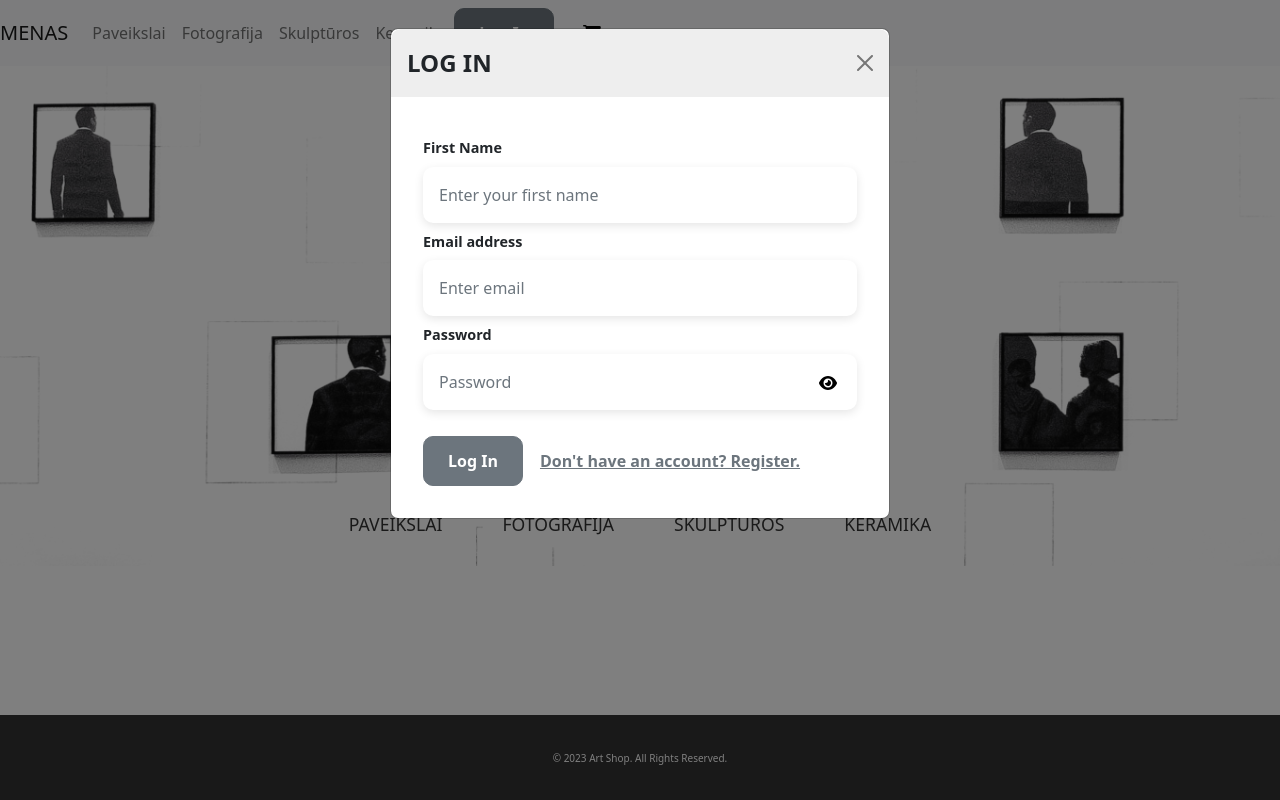
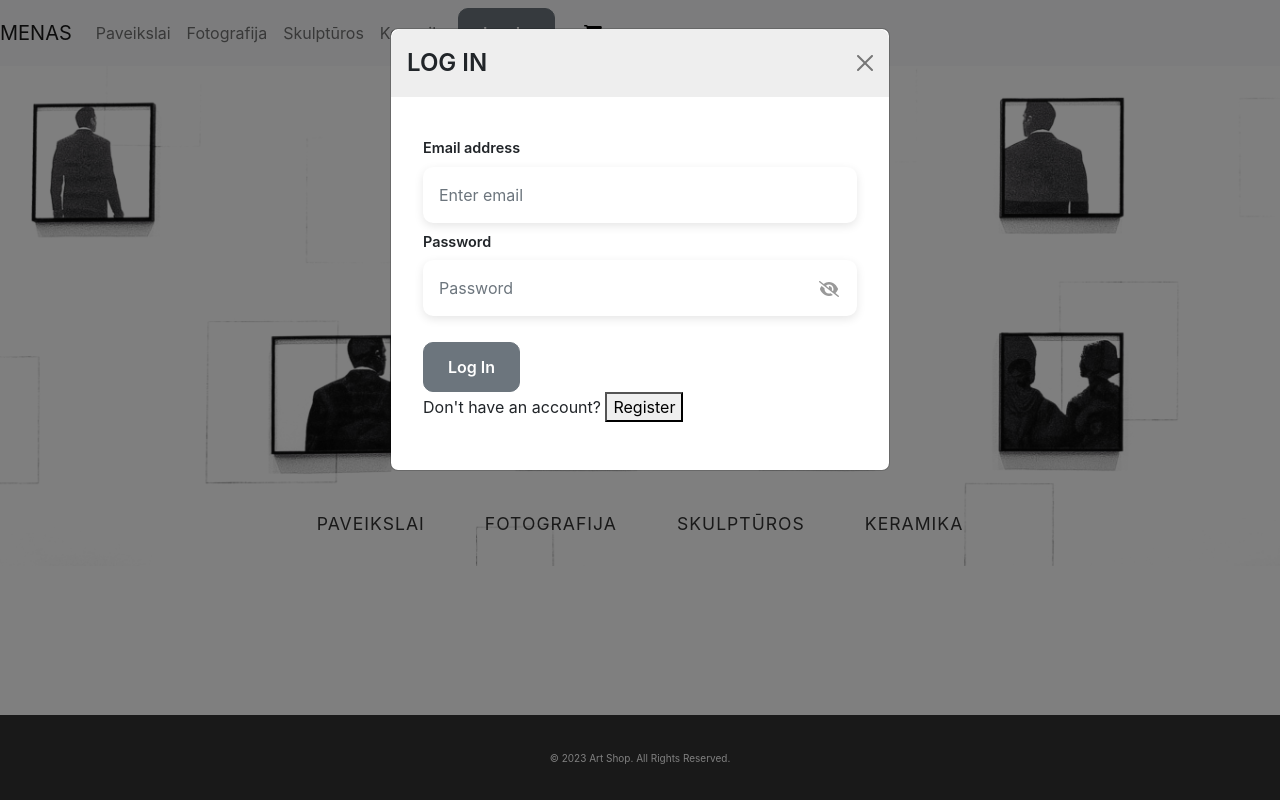
Before and after one commit to rokas058/React-Projektas, a React (Create React App) app: page / in a window 1280 px wide. Both pictures are taken after a click on the button "Log In". Built offline with nearby package versions, Linux system fonts and the light colour scheme.

Commit message:
login logout pasikeitimas

```diff
--- a/src/components/LoginModal.jsx
+++ b/src/components/LoginModal.jsx
@@ -16,12 +16,12 @@ function LoginModal(props) {
 
   const handleSwitchForm = () => {
     setShowRegister(!showRegister);
-  }
+  };
 
   const handleSubmit = async (e) => {
     e.preventDefault();
     try {
-      const response = await fetch('http://localhost:8080/registration', {
+      const response = await fetch('http://localhost:8080/login', {
         method: 'POST',
         headers: {
           'Content-Type': 'application/json'
@@ -30,23 +30,33 @@ function LoginModal(props) {
       });
       const data = await response.json();
       console.log(data);
-      // handle response data as needed
+      if (response.status === 200) {
+        props.onLogin(data.accessToken);
+        setFormData({
+          firstName: '',
+          lastName: '',
+          email: '',
+          password: ''
+        });
+        props.onHide();
+      } else {
+        alert(data.message);
+      }
     } catch (error) {
       console.error(error);
-      // handle error as needed
     }
-  }
+  };
 
   const handlePasswordToggle = () => {
     setShowPassword(!showPassword);
-  }
+  };
 
   const handleChange = (e) => {
     setFormData({
       ...formData,
       [e.target.id]: e.target.value
     });
-  }
+  };
 
   return (
     <Modal
@@ -56,39 +66,88 @@ function LoginModal(props) {
       keyboard={false}
     >
       <Modal.Header closeButton>
-        <Modal.Title>{showRegister ? 'Register' : 'Log In'}</Modal.Title>
+        <Modal.Title>
+          {showRegister ? 'Register' : 'Log In'}
+        </Modal.Title>
       </Modal.Header>
       <Modal.Body>
         <Form onSubmit={handleSubmit}>
           {showRegister && (
+            <>
+              <Form.Group controlId="firstName">
+                <Form.Label>First Name</Form.Label>
+                <Form.Control
+                  type="text"
+                  placeholder="Enter your first name"
+                  onChange={handleChange}
+                />
+              </Form.Group>
               <Form.Group controlId="lastName">
                 <Form.Label>Last Name</Form.Label>
-              <Form.Control type="text" placeholder="Enter your last name" onChange={handleChange} />
+                <Form.Control
+                  type="text"
+                  placeholder="Enter your last name"
+                  onChange={handleChange}
+                />
               </Form.Group>
+            </>
           )}
-          <Form.Group controlId="firstName">
-            <Form.Label>First Name</Form.Label>
-            <Form.Control type="text" placeholder="Enter your first name" onChange={handleChange} />
-          </Form.Group>
           <Form.Group controlId="email">
             <Form.Label>Email address</Form.Label>
-            <Form.Control type="email" placeholder="Enter email" required onChange={handleChange} />
+            <Form.Control
+              type="text"
+              placeholder="Enter email"
+              required
+              onChange={handleChange}
+            />
           </Form.Group>
           <Form.Group controlId="password">
             <Form.Label>Password</Form.Label>
             <div className="password-container">
-              <Form.Control type={showPassword ? "text" : "password"} placeholder="Password" required onChange={handleChange} />
-              <button type="button" className="password-toggle-btn" onClick={handlePasswordToggle}>
-                <FontAwesomeIcon icon={showPassword ? faEyeSlash : faEye} />
+              <Form.Control
+                type={showPassword ? 'text' : 'password'}
+                placeholder="Password"
+                required
+                onChange={handleChange}
+              />
+              <button
+                type="button"
+                className="password-toggle-btn"
+                onClick={handlePasswordToggle}
+              >
+                <FontAwesomeIcon
+                  icon={showPassword ? faEye : faEyeSlash}
+                  className="password-toggle-icon"
+                />
               </button>
             </div>
           </Form.Group>
           <Button variant="primary" type="submit">
             {showRegister ? 'Register' : 'Log In'}
           </Button>
-          <Button variant="link" onClick={handleSwitchForm}>
-            {showRegister ? 'Already have an account? Log in here.' : "Don't have an account? Register."}
-          </Button>
+          {showRegister ? (
+            <p className="switch-form-text">
+              Already have an account?{' '}
+              <button
+                type="button"
+                className="switch-form-btn"
+                onClick={handleSwitchForm}
+                >
+                Log In
+                </button>
+                </p>
+                ) : (
+                <p className="switch-form-text">
+                Don't have an account?{' '}
+                <button
+                  type="button"
+                  className="switch-form-btn"
+                  onClick={handleSwitchForm}
+                >
+                Register
+                </button>
+                </p>
+                )}
                 </Form>
                 </Modal.Body>
                 </Modal>
--- a/src/components/NavigationBar.jsx
+++ b/src/components/NavigationBar.jsx
@@ -1,23 +1,31 @@
-import React from 'react';
-import { useState } from 'react';
+import React, { useState } from 'react';
 import { Navbar, Nav, Button } from 'react-bootstrap';
-import 'bootstrap/dist/css/bootstrap.min.css';
 import { FontAwesomeIcon } from '@fortawesome/react-fontawesome';
 import { faShoppingCart } from '@fortawesome/free-solid-svg-icons';
 import { Link } from 'react-router-dom';
 import LoginModal from './LoginModal';
 
+function NavigationBar() {
+  const [showLoginModal, setShowLoginModal] = useState(false);
+  const [isLoggedIn, setIsLoggedIn] = useState(false);
 
-function NavigationBar() {
-  const [showLogin, setShowLogin] = useState(false);
+  const handleShowLoginModal = () => {
+    setShowLoginModal(true);
+  };
 
-  const handleShowLogin = () => {
-    setShowLogin(true);
-  }
+  const handleHideLoginModal = () => {
+    setShowLoginModal(false);
+  };
 
-  const handleHideLogin = () => {
-    setShowLogin(false);
-  }
+  const handleLogin = (accessToken) => {
+    setIsLoggedIn(true);
+    localStorage.setItem('accessToken', accessToken);
+  };
+
+  const handleLogout = () => {
+    setIsLoggedIn(false);
+    localStorage.removeItem('accessToken');
+  };
 
   return (
     <Navbar bg="light" expand="lg">
@@ -41,19 +49,21 @@ function NavigationBar() {
           </Link>
         </Nav>
         <Nav className="ml-auto">
-
-        <Button className='login-btn' variant="primary" onClick={handleShowLogin}>Log In</Button>
-
-          <Button variant="light" className="shopping-cart-btn"
-          >
+          {isLoggedIn ? (
+            <Button variant="secondary" onClick={handleLogout}>
+              Log Out
+            </Button>
+          ) : (
+            <Button variant="primary" onClick={handleShowLoginModal}>
+              Log In
+            </Button>
+          )}
+          <LoginModal show={showLoginModal} onHide={handleHideLoginModal} onLogin={handleLogin} />
+          <Button variant="light" className="shopping-cart-btn">
             <FontAwesomeIcon icon={faShoppingCart} />
           </Button>
-
         </Nav>
       </Navbar.Collapse>
-
-      <LoginModal show={showLogin} onHide={handleHideLogin} />
-
     </Navbar>
   );
 }
--- a/src/pages/STYLES/home.css
+++ b/src/pages/STYLES/home.css
@@ -43,11 +43,11 @@
   .home__buttons button {
     padding: 10px 20px;
     border: none;
-    background-color: #fff;
+    background-color: transparent;
     color: #333;
     font-size: 1.1rem;
+    letter-spacing: 1px;
     cursor: pointer;
-    border-radius: 8px;
   }
 
   .home__buttons button:hover {
```
Also changed, not shown: src/components/LoginButton.jsx (added, +69 -0 lines), src/App.js (line endings or trailing spaces), src/components/LoginModal.css (line endings or trailing spaces). Lines whose indentation alone changed are shown as unchanged.
